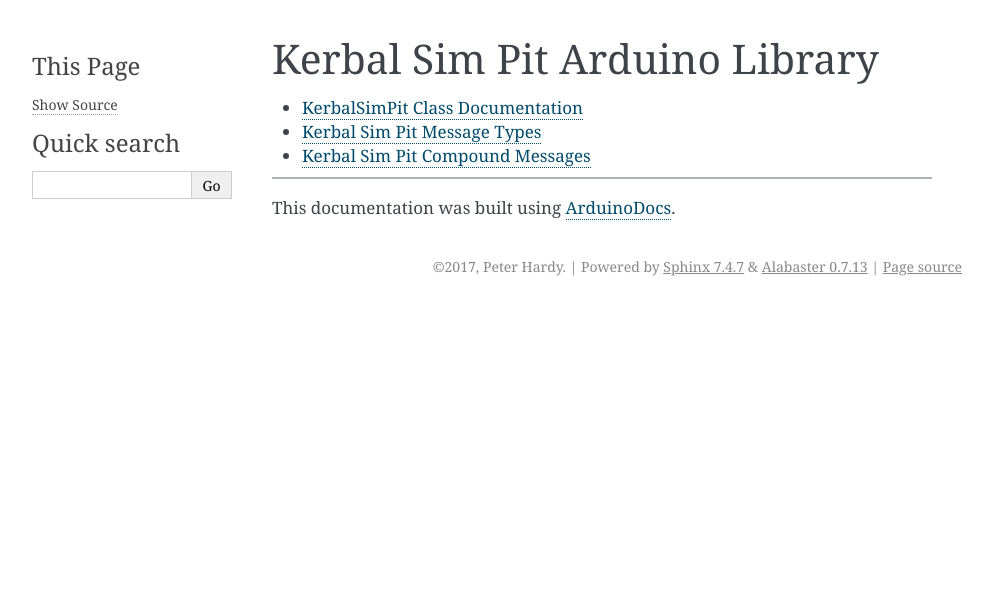
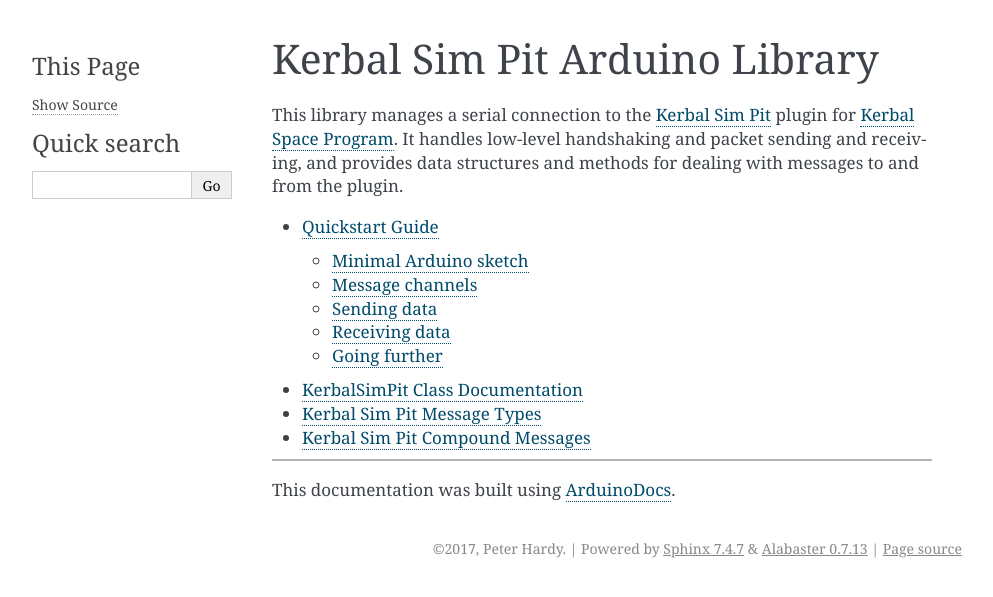
Before and after one commit to Simpit-team/KerbalSimpitRevamped-Arduino, a Sphinx documentation site: the page built from extras/docs/index.rst, in a window 1280 px wide. Shown: the top 597 px of the page, without its empty margins (148-1141 px from the left). Built offline with Sphinx 7.4.7, drawn with Linux system fonts in a browser that asks for light colours; some of the changed lines change nothing that is shown.

Commit message:
add quickstart docs.

```diff
--- a/extras/docs/index.rst
+++ b/extras/docs/index.rst
@@ -1,9 +1,18 @@
 Kerbal Sim Pit Arduino Library
 ==============================
+
+This library manages a serial connection to the `Kerbal Sim Pit`_ plugin for
+`Kerbal Space Program`_. It handles low-level handshaking and packet sending
+and receiving, and provides data structures and methods for dealing with
+messages to and from the plugin.
+
+.. _Kerbal Sim Pit: https://bitbucket.org/pjhardy/kerbalsimpit
+.. _Kerbal Space Program: https://kerbalspaceprogram.com/
 
 .. toctree::
    :maxdepth: 2
 
+   quickstart
    kerbalsimpit
    messagetypes
    payloadstructs
--- /dev/null
+++ b/extras/docs/quickstart.rst
@@ -0,0 +1,126 @@
+Quickstart Guide
+================
+
+Minimal Arduino sketch
+----------------------
+
+.. highlight:: c++
+
+A minimal Kerbal Sim Pit sketch looks like this::
+
+  #include <KerbalSimPit.h>
+
+  KerbalSimPit mySimPit(Serial);
+
+  void setup() {
+    Serial.begin(115200);
+    while (!mySimPit.init());
+  }
+
+  void loop() {
+    mySimPit.update();
+  }
+
+There are a few parts that are required:
+
+#. Include the library::
+
+     #include <KerbalSimPit.h>
+#. Create a KerbalSimPit object. The constructor requires one argument, the
+   serial device that we will use. In most cases this is "Serial"::
+
+     KerbalSimPit mySimPit(Serial);
+#. Initialise the serial connection. Kerbal Sim Pit does not attempt to open
+   the serial device, so the sketch should do so in its ``setup()`` function.
+   The speed should match that specified by the plugin in its config file::
+
+     Serial.begin(115200);
+#. Initialise the KerbalSimPit object. The ``init()`` function performs a
+   three-way handshake with the Kerbal Sim Pit plugin. It returns a boolean
+   indicating handshake status, so it's easiest to just call this in a loop
+   until a successful handshake is performed::
+
+     while (!mySimPit.init());
+#. The ``update()`` function is receives new data from the serial connection.
+   It should be called regularly in the sketch ``loop()``.
+
+Message channels
+----------------
+
+Every message in to and out of the Kerbal Sim Pit plugin has a channel ID.
+Each channel is dedicated to a specific type of information, and the messages
+this library supports are documented in :any:`messagetypes`.
+
+Sending data
+------------
+
+The low-level ``send()`` function can send arbitrary data to the plugin::
+
+  mySimPit.send(messageType, message[], messageSize);
+
+* ``messageType`` is a byte representing the channel this message is on. The
+  library provides constants for all supported message channels, see
+  :any:`messagetypes` for a full list.
+* ``message[]`` is a byte array representing the message. The library enforces
+  a hard limit on message size, ``MAX_PAYLOAD_SIZE``, which defaults to 32
+  bytes.
+* ``messageSize`` is a byte representing the size of the message.
+
+The library provides higher-level functions encapsulating most known message
+channels. For example, both of these lines activate the standard Brakes
+action group::
+
+  mySimPit.send(CAGACTIVATE_MESSAGE, &BRAKES_ACTION, 1);
+
+  mySimPit.activateAction(BRAKES_ACTION);
+
+Refer to :any:`kerbalsimpit` for full documentation.
+
+Receiving data
+--------------
+
+To receive data from the plugin, use the ``inboundHandler()`` function to
+register a callback handler with the library::
+
+  mySimPit.inboundHandler(myCallbackHandler);
+
+And define the callback handler::
+
+  void myCallbackHandler(byte messageType, byte message[], byte messageSize) {
+    switch(messageType) {
+    case MESSAGE_TYPE_1:
+      // Handle the first type of message.
+      break;
+    case MESSAGE_TYPE_2:
+      // Handle the second type of message.
+      break;
+    }
+  }
+
+Most messages from the plugin consist of several pieces of information. The
+library includes structs and helper functions to assist with working with
+these. For example, here's a
+basic callback handler for dealing with altitude information from the plugin::
+
+  void myCallbackHandler(byte messageType, byte mesesage[], byte messageSize) {
+    switch(messageType) {
+    case ALTITUDE_MESSAGE:
+      if (msgSize == sizeof(altitudeMessage)) {
+        altitudeMessage myAltitude;
+        myAltitude = parseAltitude(msg);
+        // further processing of altitude data in myAltitude here
+      }
+      break;
+    }
+  }
+
+For a full list of available structs and helper functions, refer to
+:any:`payloadstructs`.
+
+Going further
+-------------
+
+The examples_ directory of the library contains several example sketches
+that demonstrate the different functionality of the library.
+
+.. _examples: https://bitbucket.org/pjhardy/kerbalsimpit-arduino/src/master/examples/
```
